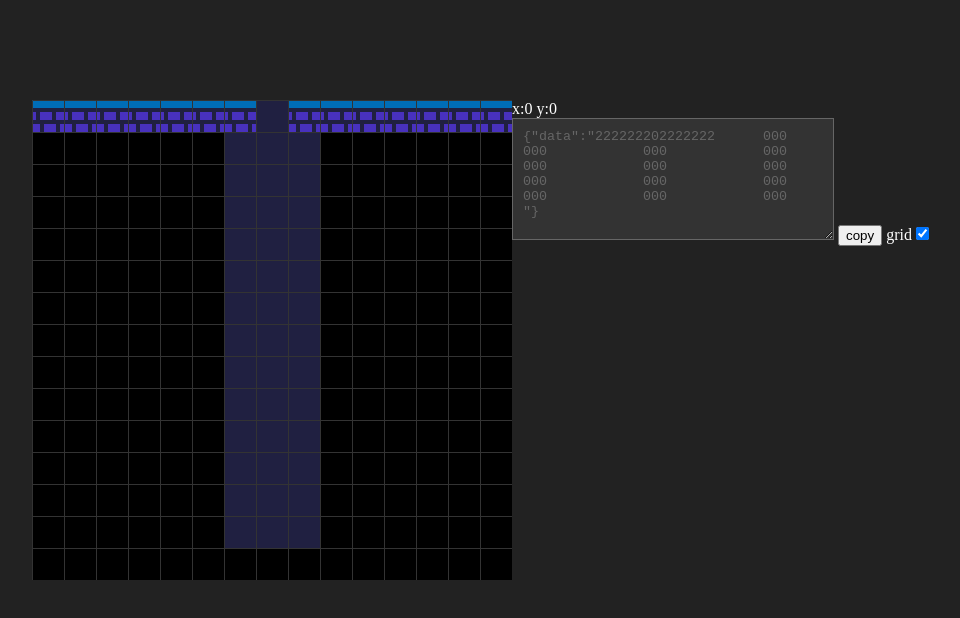
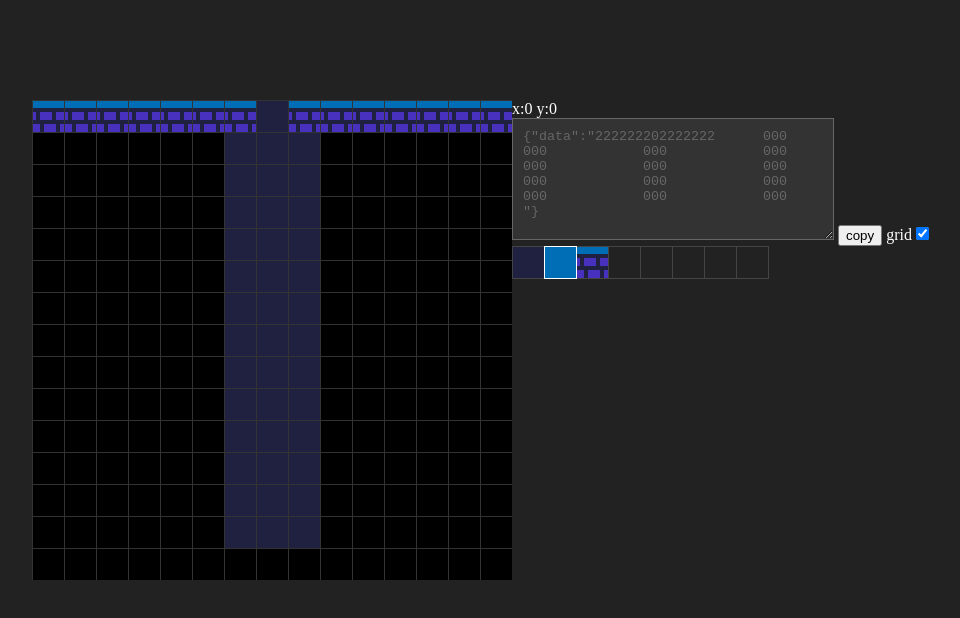
Before and after one commit to beeglebug/js13k-18, a website: page tools/index.html in a window 1280 px wide. Shown: the whole page, without its empty margins (68-1028 px from the left). Drawn offline with Linux system fonts and the light colour scheme.

Commit message:
pick from palette, update tileData to support it

```diff
--- a/src/js/data.js
+++ b/src/js/data.js
@@ -1,9 +1,9 @@
 const spaceToNull = char => char === ' ' ? null : char
 
 const tileData = {
-  0: {},
-  1: { sy: 0, sx: 8, solid: true },
-  2: { sy: 0, sx: 16, solid: true },
+  0: { type: 0, sy: 0, sx: 0 },
+  1: { type: 1, sy: 0, sx: 8, solid: true },
+  2: { type: 2, sy: 0, sx: 16, solid: true },
 }
 
 const itemMap = {
@@ -146,7 +146,7 @@ function parseMap (map) {
       let type = tiles[ix]
       let tile = null
       if (type !== null) {
-        tile = { type, x, y, sx: 0, sy: 0, collide: false, ...(tileData[type] || {}) }
+        tile = { x, y, collide: false, ...(tileData[type] || {}) }
       }
       row.push(tile)
     }
--- a/tools/index.html
+++ b/tools/index.html
@@ -12,6 +12,7 @@
         <button id="copy">copy</button>
         <label for="grid">grid<input type="checkbox" name="grid" checked></label>
     </div>
+    <canvas id="palette"></canvas>
 </div>
 <script src="../src/js/constants.js"></script>
 <script src="../src/js/data.js"></script>
--- a/tools/index.js
+++ b/tools/index.js
@@ -25,7 +25,7 @@ function updateOutput () {
 
 updateOutput()
 
-function ctx (selector, w, h) {
+function setupCtx (selector, w, h) {
   const canvas = document.querySelector(selector)
   canvas.width = w
   canvas.height = h
@@ -43,11 +43,15 @@ const sprites = new Image()
 sprites.src = '../src/sprites.png'
 sprites.onload = start
 
-const mapCtx = ctx('#map', MAP_SIZE * TILE_SIZE * SCALE, MAP_SIZE * TILE_SIZE * SCALE)
+let mapCtx
+let paletteCtx
 
 let showGrid = true
 
 function start () {
+  mapCtx = setupCtx('#map', MAP_SIZE * TILE_SIZE * SCALE, MAP_SIZE * TILE_SIZE * SCALE)
+  paletteCtx = setupCtx('#palette', sprites.width * SCALE + 1, sprites.height * SCALE + 1)
+  bindMouse()
   render()
 }
 
@@ -57,24 +61,23 @@ function render () {
   mapCtx.fillRect(0, 0, 600, 600)
 
   renderMap()
-  renderGrid(MAP_SIZE, MAP_SIZE, TILE_SIZE)
-  //mapCtx.drawImage(sprites, 0, 512)
+  renderPalette()
 }
 
-function renderGrid (w, h, s) {
+function renderGrid (ctx, color, w, h, s) {
   if (!showGrid) return
-  mapCtx.translate(0.5, 0.5)
-  mapCtx.strokeStyle = '#333333'
-  for (let y = 0; y <= w; y++) {
-    mapCtx.moveTo(0, y * s * SCALE)
-    mapCtx.lineTo(w * s * SCALE, y * s * SCALE)
+  ctx.translate(0.5, 0.5)
+  ctx.strokeStyle = color
+  for (let y = 0; y <= h; y++) {
+    ctx.moveTo(0, y * s)
+    ctx.lineTo(w * s, y * s)
   }
   for (let x = 0; x <= w; x++) {
-    mapCtx.moveTo(x * s * SCALE, 0)
-    mapCtx.lineTo(x * s * SCALE, w * s * SCALE)
+    ctx.moveTo(x * s, 0)
+    ctx.lineTo(x * s, h * s)
   }
-  mapCtx.stroke()
-  mapCtx.translate(-0.5, -0.5)
+  ctx.stroke()
+  ctx.translate(-0.5, -0.5)
 }
 
 function renderMap () {
@@ -85,4 +88,21 @@ function renderMap () {
       mapCtx.drawImage(sprites, tile.sx, tile.sy, TILE_SIZE, TILE_SIZE, x * TILE_SIZE * SCALE, y * TILE_SIZE * SCALE, TILE_SIZE * SCALE, TILE_SIZE * SCALE)
     }
   }
+  renderGrid(mapCtx, '#333333', MAP_SIZE, MAP_SIZE, TILE_SIZE * SCALE)
 }
+
+function renderPalette () {
+  const w = sprites.width * SCALE
+  const h = TILE_SIZE * SCALE
+  paletteCtx.drawImage(sprites, 0, 0, sprites.width, TILE_SIZE, 0, 0, w, h)
+  renderGrid(paletteCtx, '#444444', w, 1, TILE_SIZE * SCALE)
+  renderSelected()
+}
+
+function renderSelected () {
+  const tile = tileData[currentTile]
+  paletteCtx.translate(0.5, 0.5)
+  paletteCtx.strokeStyle = '#FFFFFF'
+  paletteCtx.strokeRect(tile.sx * SCALE, tile.sy * SCALE, TILE_SIZE * SCALE, TILE_SIZE * SCALE)
+  paletteCtx.translate(-0.5, -0.5)
+}
--- a/tools/mouse.js
+++ b/tools/mouse.js
@@ -5,9 +5,11 @@ let mapMouse = {
 
 let painting = false
 
-const currentTile = 1
+let currentTile = "1"
 
 const mapPos = document.querySelector('#mapPos')
+
+function bindMouse () {
 
   mapCtx.canvas.addEventListener('mousemove', e => {
     const x = Math.floor(e.offsetX / (TILE_SIZE * SCALE))
@@ -17,7 +19,7 @@ mapCtx.canvas.addEventListener('mousemove', e => {
       paintTile(x, y)
     }
 
-  mapMouse = { x, y }
+    mapMouse = {x, y}
     mapPos.innerHTML = `x:${x} y:${y}`
   })
 
@@ -26,15 +28,23 @@ mapCtx.canvas.addEventListener('mousedown', e => {
     paintTile(mapMouse.x, mapMouse.y)
   })
 
-
   mapCtx.canvas.addEventListener('mouseup', e => {
     painting = false
   })
 
+  paletteCtx.canvas.addEventListener('mousedown', e => {
+    const x = Math.floor(e.offsetX / (TILE_SIZE * SCALE)) * TILE_SIZE
+    const tile = Object.entries(tileData).find(([key, data]) => data.sx === x)
+    if (tile) {
+      currentTile = tile[1].type
+      update()
+    }
+  })
+}
+
 function paintTile (x, y) {
   const type = currentTile
-  const tile = { type, x, y, sx: 0, sy: 0, ...(tileData[type] || {}) }
-  map.data[y][x] = tile
+  map.data[y][x] = { type, x, y, sx: 0, sy: 0, ...(tileData[type] || {}) }
   update()
 }
 
```
Lines whose indentation alone changed are shown as unchanged.
